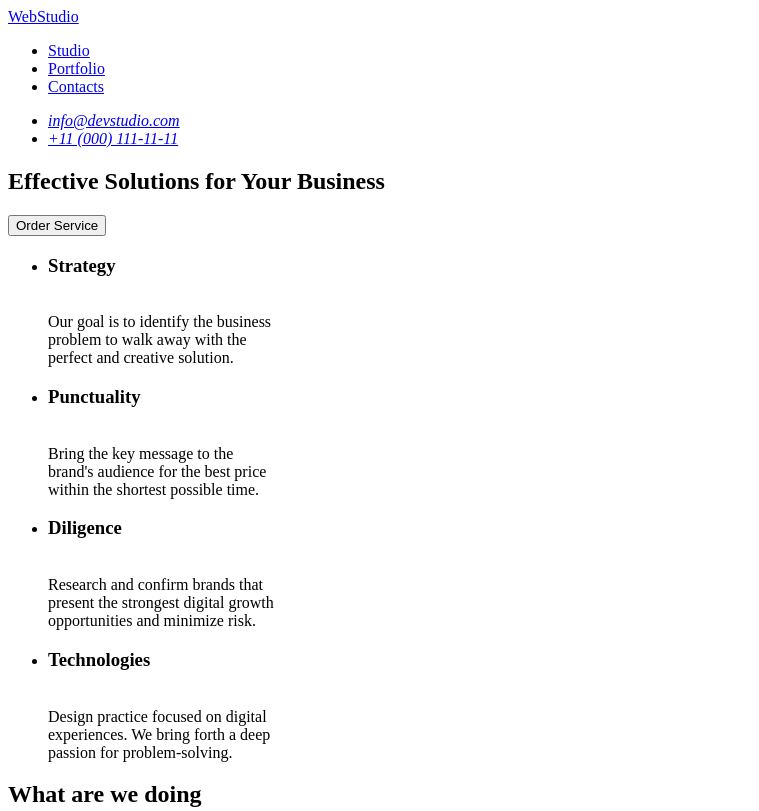
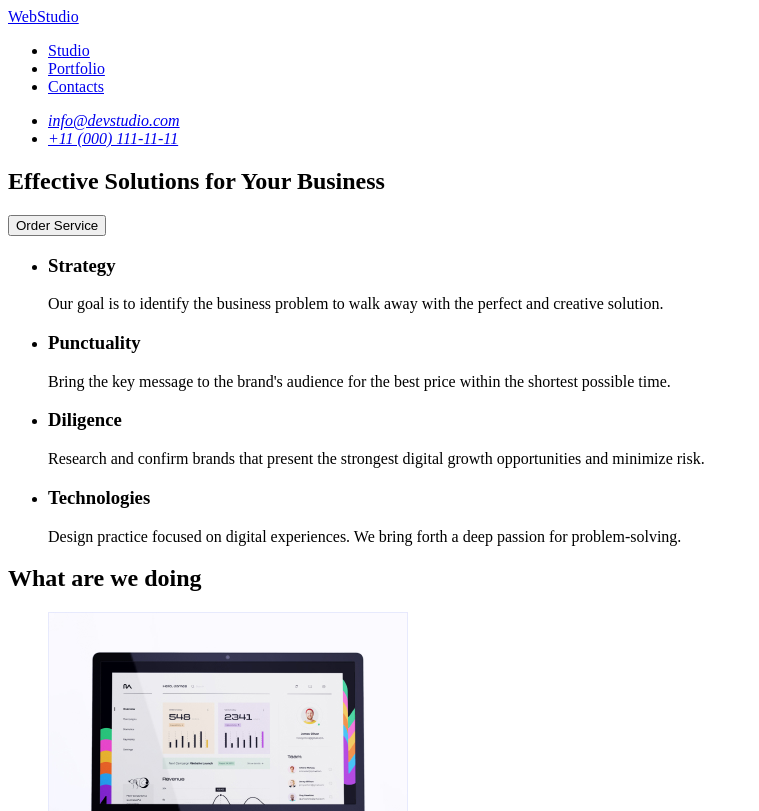
Before and after one commit to Juzehfriu/goit-markup-hw-01, a plain HTML site: page index.html in a window 1280 px wide. Shown: the top 811 px of the page, without its empty margins (0-759 px from the left). Drawn offline with Linux system fonts and the light colour scheme.

Commit message:
the paragraph lacks br tags haha

```diff
--- a/index.html
+++ b/index.html
@@ -36,34 +36,34 @@
         <ul>
           <li>
             <h3>Strategy</h3>
-            <p><br>
-              Our goal is to identify the business <br>
-              problem to walk away with the <br>
-              perfect and creative solution. <br>
+            <p>
+              Our goal is to identify the business
+              problem to walk away with the
+              perfect and creative solution.
             </p>
           </li>
           <li>
             <h3>Punctuality</h3>
-            <p><br>
-              Bring the key message to the <br>
-              brand's audience for the best price <br>
-              within the shortest possible time. <br>
+            <p>
+              Bring the key message to the
+              brand's audience for the best price
+              within the shortest possible time.
             </p>
           </li>
           <li>
             <h3>Diligence</h3>
-            <p><br>
-              Research and confirm brands that <br>
-              present the strongest digital growth <br>
-              opportunities and minimize risk. <br>
+            <p>
+              Research and confirm brands that
+              present the strongest digital growth
+              opportunities and minimize risk.
             </p>
           </li>
           <li>
             <h3>Technologies</h3>
-            <p><br>
-              Design practice focused on digital <br>
-              experiences. We bring forth a deep <br>
-              passion for problem-solving. <br>
+            <p>
+              Design practice focused on digital
+              experiences. We bring forth a deep
+              passion for problem-solving.
             </p>
           </li>
         </ul>
@@ -149,8 +149,8 @@
       <a href="./index.html">WebStudio</a>
       <p>
         Increase the flow of customers and
-        <br>sales for your business with digital
-        <br>marketing & growth solutions.
+        sales for your business with digital
+        marketing & growth solutions.
       </p>
     </footer>
   </body>
```
